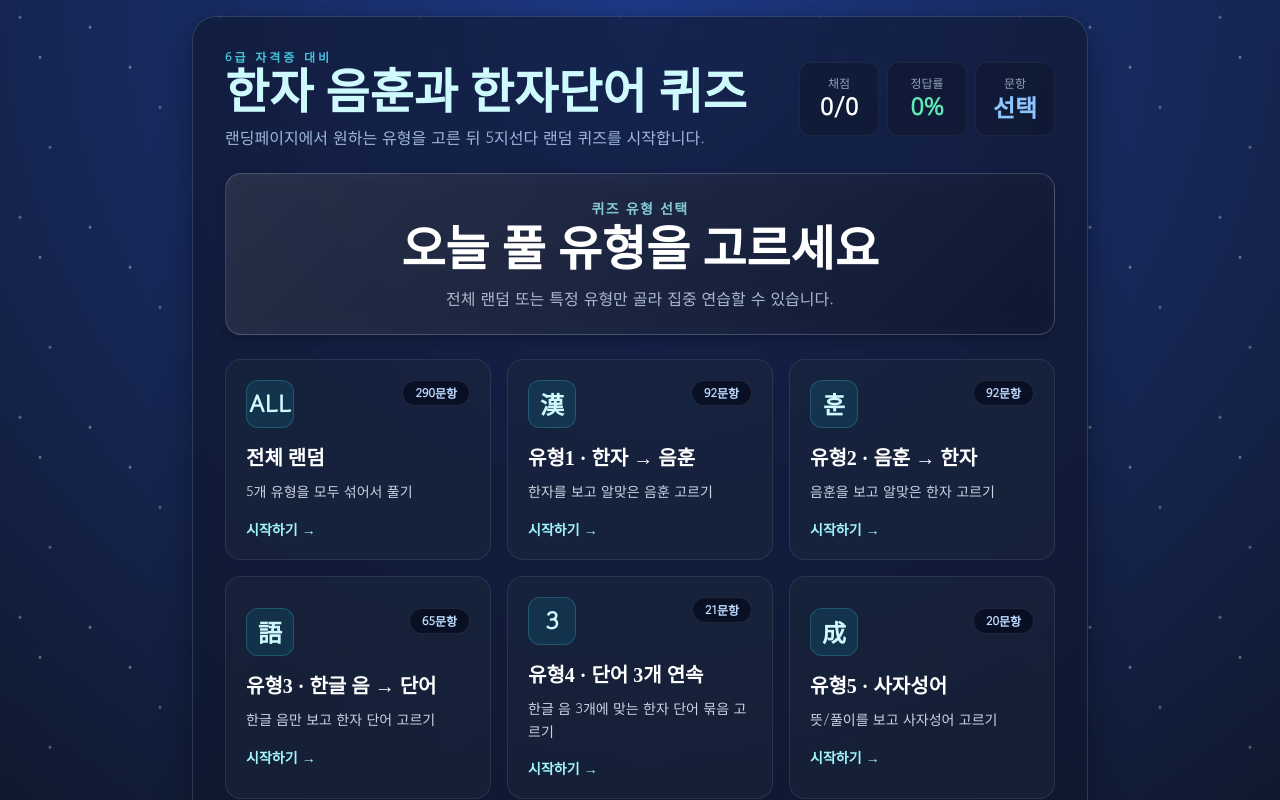
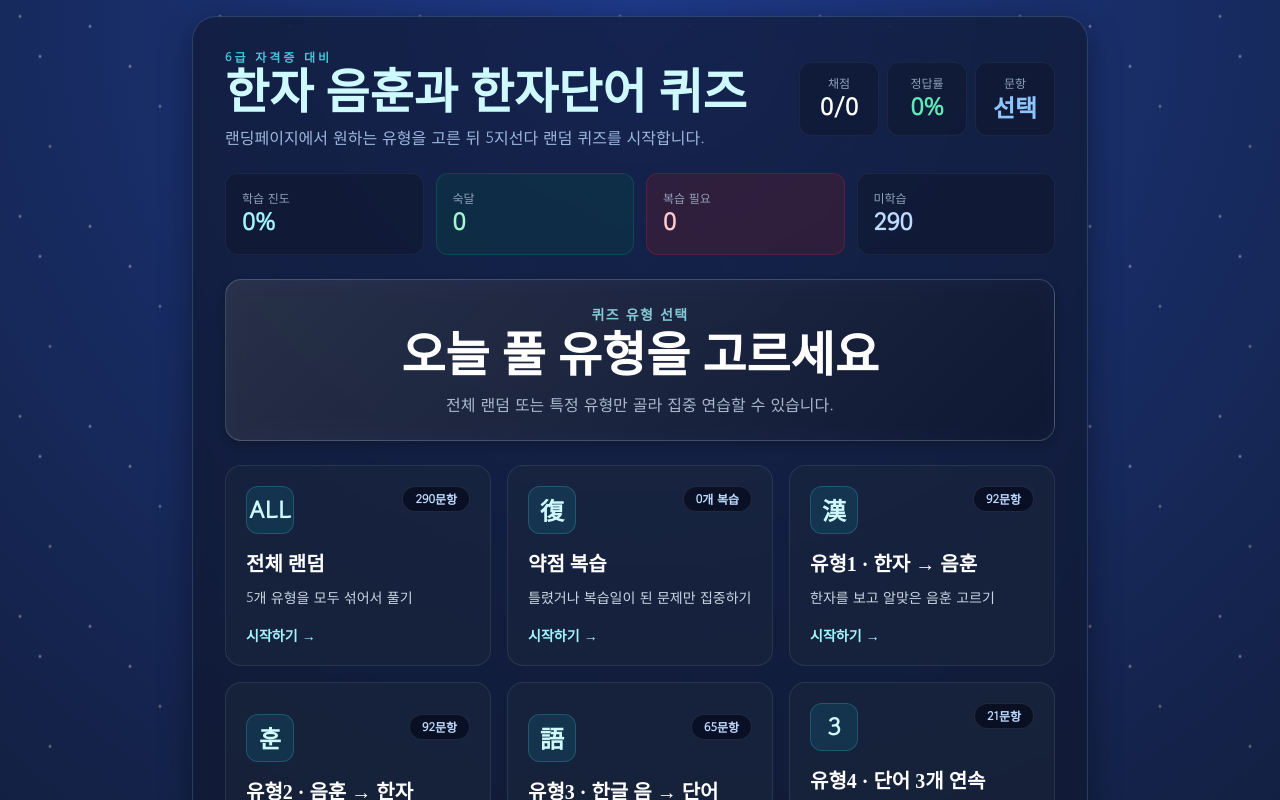
Before and after one commit to 01chungee10snu/hanja-quiz, a React (Vite) app: page / in a window 1280 px wide. Shown: the top 800 px of the page. Built offline with nearby package versions, Linux system fonts and the light colour scheme; a web font is replaced by a local one.

Commit message:
feat: add adaptive learning progress

```diff
--- a/src/App.jsx
+++ b/src/App.jsx
@@ -1,6 +1,7 @@
 import React, { useMemo, useState } from 'react';
 
 const OPTION_COUNT = 5;
+const LEARNING_STATS_KEY = 'hanjaQuizLearningStatsV1';
 
 const HANJA_6 = [
   { h: '價', hun: '값', eum: '가' }, { h: '可', hun: '옳을', eum: '가' },
@@ -119,6 +120,7 @@ const readTriple = (items) => items.map((item) => item.r).join(' → ');
 
 const QUIZ_TYPES = [
   { typeNo: 'all', title: '전체 랜덤', desc: '5개 유형을 모두 섞어서 풀기', badge: 'ALL' },
+  { typeNo: 'review', title: '약점 복습', desc: '틀렸거나 복습일이 된 문제만 집중하기', badge: '復' },
   { typeNo: 1, title: '유형1 · 한자 → 음훈', desc: '한자를 보고 알맞은 음훈 고르기', badge: '漢' },
   { typeNo: 2, title: '유형2 · 음훈 → 한자', desc: '음훈을 보고 알맞은 한자 고르기', badge: '훈' },
   { typeNo: 3, title: '유형3 · 한글 음 → 단어', desc: '한글 음만 보고 한자 단어 고르기', badge: '語' },
@@ -136,6 +138,62 @@ const makeOptions = (answer, pool, pick) => {
   return shuffle([answer, ...wrong]).map((text) => ({ text, isCorrect: text === answer }));
 };
 
+const getLearningStats = () => {
+  try {
+    return JSON.parse(localStorage.getItem(LEARNING_STATS_KEY)) || {};
+  } catch {
+    return {};
+  }
+};
+
+const saveLearningStats = (stats) => {
+  localStorage.setItem(LEARNING_STATS_KEY, JSON.stringify(stats));
+};
+
+const getNextReviewAt = (correctStreak) => {
+  const day = 24 * 60 * 60 * 1000;
+  const intervals = [0, 1, 3, 7, 14, 30];
+  return Date.now() + intervals[Math.min(correctStreak, intervals.length - 1)] * day;
+};
+
+const isDueForReview = (stat) => {
+  if (!stat) return false;
+  return stat.wrong > 0 || (stat.nextReviewAt && stat.nextReviewAt <= Date.now());
+};
+
+const getMasteryLevel = (stat) => {
+  if (!stat?.attempts) return '미학습';
+  if (stat.correctStreak >= 3) return '숙달';
+  if (isDueForReview(stat)) return '복습 필요';
+  return '진행 중';
+};
+
+const updateLearningStats = (stats, question, isCorrect) => {
+  const prev = stats[question.itemKey] || {
+    attempts: 0,
+    correct: 0,
+    wrong: 0,
+    correctStreak: 0,
+    lastKind: question.kind,
+    prompt: question.prompt,
+    answer: question.answer
+  };
+  const next = {
+    ...prev,
+    attempts: prev.attempts + 1,
+    correct: prev.correct + (isCorrect ? 1 : 0),
+    wrong: isCorrect ? prev.wrong : prev.wrong + 1,
+    correctStreak: isCorrect ? prev.correctStreak + 1 : 0,
+    lastKind: question.kind,
+    prompt: question.prompt,
+    answer: question.answer,
+    lastAnsweredAt: Date.now(),
+    nextReviewAt: isCorrect ? getNextReviewAt(prev.correctStreak + 1) : Date.now()
+  };
+
+  return { ...stats, [question.itemKey]: next };
+};
+
 const makeWordTriples = (words) => {
   const shuffled = shuffle(words);
   const triples = [];
@@ -145,9 +203,10 @@ const makeWordTriples = (words) => {
   return triples;
 };
 
-function buildQuestionPool(selectedType = 'all') {
+function buildQuestionPool(selectedType = 'all', learningStats = {}) {
   const type1 = HANJA_6.map((item) => ({
     typeNo: 1,
+    itemKey: `type1:${item.h}`,
     kind: '유형1 · 한자보고 음훈 맞추기',
     prompt: item.h,
     helper: '이 한자의 음훈을 고르세요.',
@@ -157,6 +216,7 @@ function buildQuestionPool(selectedType = 'all') {
 
   const type2 = HANJA_6.map((item) => ({
     typeNo: 2,
+    itemKey: `type2:${item.h}`,
     kind: '유형2 · 음훈 보고 한자 맞추기',
     prompt: labelHanja(item),
     helper: '이 음훈에 맞는 한자를 고르세요.',
@@ -166,6 +226,7 @@ function buildQuestionPool(selectedType = 'all') {
 
   const type3 = WORDS_6.map((item) => ({
     typeNo: 3,
+    itemKey: `type3:${item.w}`,
     kind: '유형3 · 한글 음만 보고 한자 단어 맞추기',
     prompt: item.r,
     helper: '한글 음에 맞는 한자 단어를 고르세요.',
@@ -176,6 +237,7 @@ function buildQuestionPool(selectedType = 'all') {
   const triples = makeWordTriples(WORDS_6);
   const type4 = triples.map((triple) => ({
     typeNo: 4,
+    itemKey: `type4:${labelTriple(triple)}`,
     kind: '유형4 · 한글 음만 보고 한자 단어 3개 연속 맞추기',
     prompt: readTriple(triple),
     helper: '순서대로 맞는 한자 단어 3개 묶음을 고르세요.',
@@ -185,6 +247,7 @@ function buildQuestionPool(selectedType = 'all') {
 
   const type5 = IDIOMS.map((item) => ({
     typeNo: 5,
+    itemKey: `type5:${item.w}`,
     kind: '유형5 · 사자성어 맞추기',
     prompt: item.m,
     helper: '뜻에 알맞은 사자성어를 고르세요.',
@@ -193,8 +256,20 @@ function buildQuestionPool(selectedType = 'all') {
   }));
 
   const pools = { 1: type1, 2: type2, 3: type3, 4: type4, 5: type5 };
-  if (selectedType === 'all') return shuffle(Object.values(pools).flat());
-  return shuffle(pools[selectedType] ?? Object.values(pools).flat());
+  const allQuestions = Object.values(pools).flat();
+  if (selectedType === 'review') {
+    const reviewQuestions = allQuestions.filter((question) => isDueForReview(learningStats[question.itemKey]));
+    return shuffle(reviewQuestions.length > 0 ? reviewQuestions : allQuestions);
+  }
+  const basePool = selectedType === 'all' ? allQuestions : (pools[selectedType] ?? allQuestions);
+  const weightedPool = basePool.flatMap((question) => {
+    const stat = learningStats[question.itemKey];
+    if (!stat) return [question];
+    if (stat.correctStreak >= 3 && !isDueForReview(stat)) return Math.random() > 0.65 ? [question] : [];
+    if (isDueForReview(stat)) return [question, question, question];
+    return [question, question];
+  });
+  return shuffle(weightedPool.length > 0 ? weightedPool : basePool);
 }
 
 function getTypeCount(typeNo) {
@@ -209,6 +284,7 @@ function getTypeCount(typeNo) {
 }
 
 export default function App() {
+  const [learningStats, setLearningStats] = useState(getLearningStats);
   const [selectedType, setSelectedType] = useState(null);
   const [questions, setQuestions] = useState(() => buildQuestionPool());
   const [index, setIndex] = useState(0);
@@ -224,9 +300,24 @@ export default function App() {
     [answers]
   );
 
+  const learningSummary = useMemo(() => {
+    const allKeys = buildQuestionPool('all').map((question) => question.itemKey);
+    const uniqueKeys = [...new Set(allKeys)];
+    const mastered = uniqueKeys.filter((key) => getMasteryLevel(learningStats[key]) === '숙달').length;
+    const reviewNeeded = uniqueKeys.filter((key) => getMasteryLevel(learningStats[key]) === '복습 필요').length;
+    const seen = uniqueKeys.filter((key) => learningStats[key]?.attempts > 0).length;
+    return {
+      total: uniqueKeys.length,
+      mastered,
+      reviewNeeded,
+      unseen: uniqueKeys.length - seen,
+      progress: Math.round((mastered / uniqueKeys.length) * 100)
+    };
+  }, [learningStats]);
+
   const startQuiz = (typeNo) => {
     setSelectedType(typeNo);
-    setQuestions(buildQuestionPool(typeNo));
+    setQuestions(buildQuestionPool(typeNo, learningStats));
     setIndex(0);
     setSelected(null);
     setAnswers([]);
@@ -245,15 +336,26 @@ export default function App() {
     setFinished(false);
   };
 
+  const resetLearning = () => {
+    if (!window.confirm('저장된 학습 진도와 약점 기록을 초기화할까요?')) return;
+    setLearningStats({});
+    saveLearningStats({});
+    setQuestions(buildQuestionPool(selectedType ?? 'all', {}));
+  };
+
   const choose = (option) => {
     if (selected) return;
+    const nextStats = updateLearningStats(learningStats, current, option.isCorrect);
+    setLearningStats(nextStats);
+    saveLearningStats(nextStats);
     const entry = {
       no: index + 1,
       kind: current.kind,
       prompt: current.prompt,
       selected: option.text,
       correct: current.answer,
-      isCorrect: option.isCorrect
+      isCorrect: option.isCorrect,
+      mastery: getMasteryLevel(nextStats[current.itemKey])
     };
     setSelected(option.text);
     setAnswers((prev) => [...prev, entry]);
@@ -297,6 +399,25 @@ export default function App() {
 
           {!selectedType ? (
             <div className="space-y-6">
+              <div className="grid grid-cols-2 md:grid-cols-4 gap-3">
+                <div className="bg-slate-900/50 rounded-xl p-4 border border-white/5">
+                  <div className="text-xs text-slate-400">학습 진도</div>
+                  <div className="text-2xl font-bold text-cyan-200">{learningSummary.progress}%</div>
+                </div>
+                <div className="bg-emerald-900/25 rounded-xl p-4 border border-emerald-500/20">
+                  <div className="text-xs text-slate-400">숙달</div>
+                  <div className="text-2xl font-bold text-emerald-200">{learningSummary.mastered}</div>
+                </div>
+                <div className="bg-red-900/25 rounded-xl p-4 border border-red-500/20">
+                  <div className="text-xs text-slate-400">복습 필요</div>
+                  <div className="text-2xl font-bold text-red-200">{learningSummary.reviewNeeded}</div>
+                </div>
+                <div className="bg-slate-900/50 rounded-xl p-4 border border-white/5">
+                  <div className="text-xs text-slate-400">미학습</div>
+                  <div className="text-2xl font-bold text-blue-200">{learningSummary.unseen}</div>
+                </div>
+              </div>
+
               <div className="glass-button rounded-2xl p-6 border border-indigo-400/30 text-center">
                 <p className="text-sm font-bold tracking-widest text-cyan-200/80 mb-2">퀴즈 유형 선택</p>
                 <h2 className="royal-text text-3xl md:text-5xl font-bold text-white">오늘 풀 유형을 고르세요</h2>
@@ -316,7 +437,7 @@ export default function App() {
                         {type.badge}
                       </div>
                       <span className="rounded-full bg-slate-950/60 px-3 py-1 text-xs font-bold text-blue-200 border border-white/10">
-                        {getTypeCount(type.typeNo)}문항
+                        {type.typeNo === 'review' ? `${learningSummary.reviewNeeded}개 복습` : `${getTypeCount(type.typeNo)}문항`}
                       </span>
                     </div>
                     <h3 className="mt-4 text-xl font-bold text-white group-hover:text-cyan-100">{type.title}</h3>
@@ -324,6 +445,16 @@ export default function App() {
                     <div className="mt-4 text-sm font-bold text-cyan-200">시작하기 →</div>
                   </button>
                 ))}
+              </div>
+
+              <div className="text-center">
+                <button
+                  type="button"
+                  onClick={resetLearning}
+                  className="text-xs text-slate-500 hover:text-red-300 transition-colors"
+                >
+                  학습 기록 초기화
+                </button>
               </div>
             </div>
           ) : !finished ? (
@@ -378,6 +509,7 @@ export default function App() {
                         {selected === current.answer ? '정답입니다.' : '오답입니다.'}
                       </div>
                       <div className="text-sm text-slate-300 mt-1">선택: {selected} · 정답: <span className="font-bold text-emerald-200">{current.answer}</span></div>
+                      <div className="text-xs text-cyan-200 mt-2">학습 상태: {answers[answers.length - 1]?.mastery}</div>
                     </div>
                     <button onClick={next} className="bg-white/10 hover:bg-white/20 text-white px-5 py-3 rounded-lg font-bold border border-white/10">
                       {index + 1 === questions.length ? '결과 보기' : '다음 문제'}
@@ -412,6 +544,7 @@ export default function App() {
                         </div>
                         <div className="text-sm text-slate-100">{answer.prompt}</div>
                         <div className="text-xs text-slate-300 mt-1">선택: {answer.selected}</div>
+                        <div className="text-xs text-cyan-200 mt-1">학습 상태: {answer.mastery}</div>
                         {!answer.isCorrect && <div className="text-xs text-emerald-200 mt-1">정답: {answer.correct}</div>}
                       </div>
                     ))}
```
